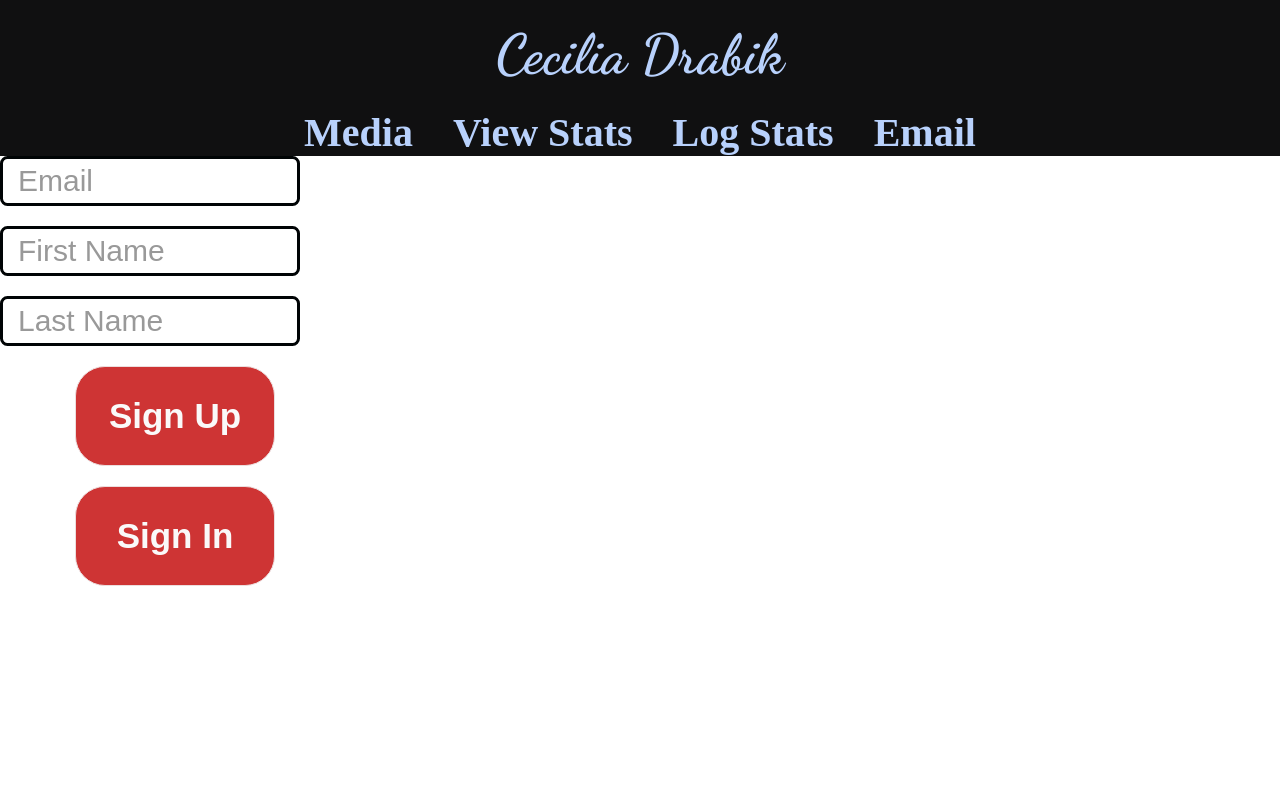
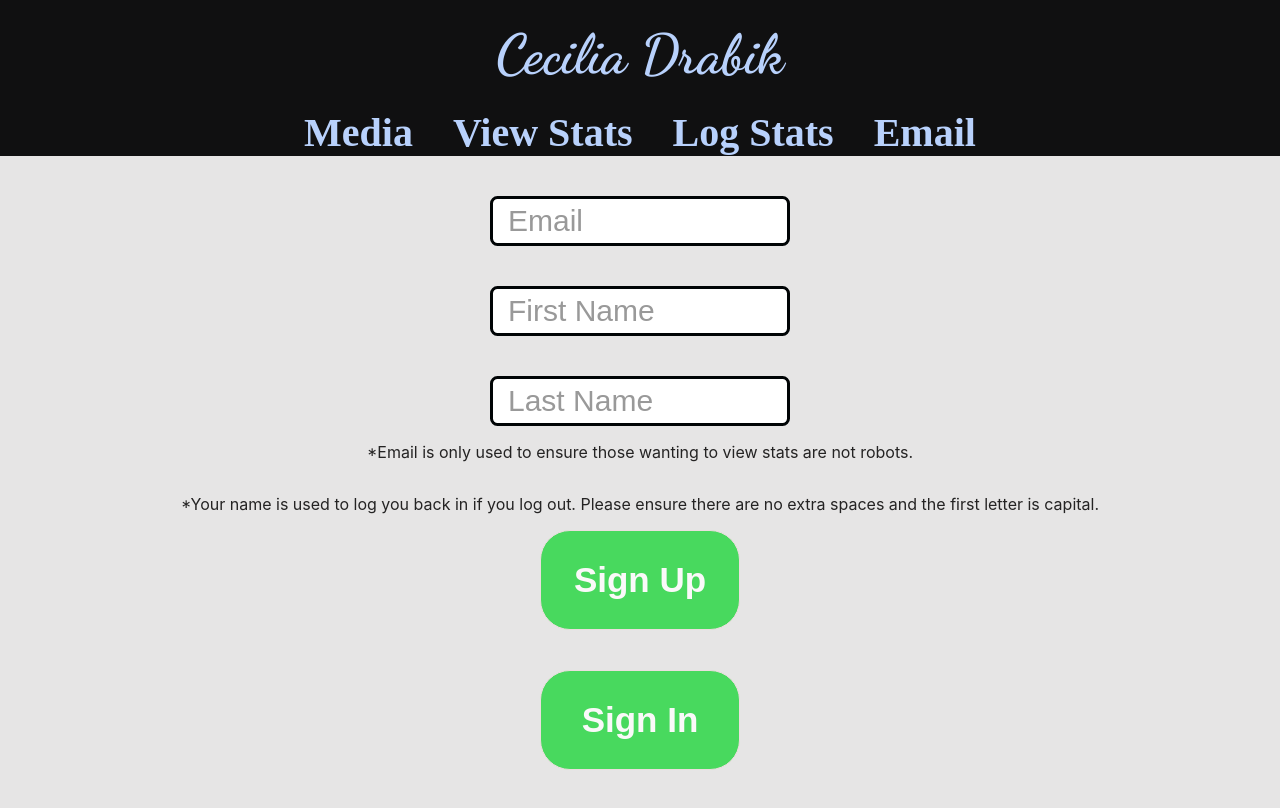
Before and after one commit to mkdrabik/Ciels_Stats, a React (Create React App) app: page /su in a window 1280 px wide. Shown: the top 808 px of the page. Built offline with nearby package versions, Linux system fonts and the light colour scheme; a web font is replaced by a local one.

Commit message:
better navigation and error handling

```diff
--- a/src/pages/Account.js
+++ b/src/pages/Account.js
@@ -1,4 +1,4 @@
-import { React } from "react";
+import { React, useState, useEffect } from "react";
 import Header from "../components/Header";
 import { txtDB, auth } from "../pages/txtConfig";
 import { doc, setDoc } from "firebase/firestore";
@@ -13,6 +13,15 @@ import {
 } from "firebase/auth";
 
 function Account() {
+  const [user, setUser] = useState(false);
+
+  useEffect(() => {
+    if (auth.currentUser === null) {
+      setUser(false);
+    } else {
+      setUser(true);
+    }
+  }, []);
   //Handles logging in with Google Account
   const handleGoogle = async (e) => {
     if (auth.currentUser) {
@@ -26,6 +35,7 @@ function Account() {
         await signInWithPopup(auth, provider);
         alert("Logged in");
         enablePersistence();
+        setUser(true);
       } catch (error) {
         alert(error);
       }
@@ -53,6 +63,7 @@ function Account() {
     try {
       await signOut(auth);
       alert("Successfully signed out");
+      window.location.reload();
     } catch (error) {
       alert("Not logged out!");
     }
@@ -63,6 +74,7 @@ function Account() {
       <body className="aoverall">
         <br />
         <br />
+        {!user && (
           <button
             className="si"
             onClick={(e) => {
@@ -71,17 +83,20 @@ function Account() {
           >
             Gmail
           </button>
+        )}
         <br />
         <br />
-
+        {!user && (
           <span>
             <Link to="/su">
               <button className="si">Email</button>
             </Link>
           </span>
+        )}
 
         <br />
         <br />
+        {user && (
           <button
             className="so"
             onClick={(e) => {
@@ -90,6 +105,7 @@ function Account() {
           >
             Sign Out
           </button>
+        )}
         <br />
         <br />
         <br />
--- a/src/pages/Signup.js
+++ b/src/pages/Signup.js
@@ -1,5 +1,6 @@
-import { useState, useRef } from "react";
+import { useState, useRef, useEffect } from "react";
 import { auth } from "./txtConfig";
+import "./css/Account.css";
 import {
   createUserWithEmailAndPassword,
   setPersistence,
@@ -7,6 +8,7 @@ import {
   signInWithEmailAndPassword,
 } from "firebase/auth";
 import Header from "../components/Header";
+import { Link } from "react-router-dom";
 
 function SignUp() {
   const [email, setEmail] = useState("");
@@ -15,23 +17,50 @@ function SignUp() {
   const e = useRef("");
   const fn = useRef("");
   const ln = useRef("");
+  const [user, setUser] = useState(false);
 
+  useEffect(() => {
+    if (auth.currentUser === null) {
+      setUser(false);
+    } else {
+      setUser(true);
+    }
+  }, []);
   const createNewUser = async (e) => {
     try {
-      createUserWithEmailAndPassword(auth, email, firstName + LastName);
+      await createUserWithEmailAndPassword(auth, email, firstName + LastName);
       enablePersistence();
+      setUser(true);
+      alert("New user created and logged in");
+      clear();
     } catch (err) {
       console.log(err);
+      if (err.toString().includes("email-already-in-use"))
+        alert("Email already in use");
+      else if (err.toString().includes("invalid-email")) {
+        alert("Please enter a valid email");
+      } else {
+        console.log(err);
+      }
     }
   };
 
   const logUserIn = async (e) => {
     try {
-      signInWithEmailAndPassword(auth, email, firstName + LastName);
+      await signInWithEmailAndPassword(auth, email, firstName + LastName);
       enablePersistence();
-      alert("Hello");
+      setUser(true);
+      alert("Logged in");
+      clear();
     } catch (err) {
       console.log(err);
+      if (err.toString().includes("credential")) {
+        alert(
+          "Please ensure your email is correct and please type your name in the same way you typed it when you signed up."
+        );
+      } else {
+        console.log(err);
+      }
     }
   };
   const enablePersistence = async () => {
@@ -43,8 +72,20 @@ function SignUp() {
   };
 
   return (
-    <>
+    <body className="abg2">
       <Header />
+      <br />
+      <br />
+
+      <div className="aoverall">
+        {user && (
+          <span>
+            <Link to="/stats">
+              <button className="si">TO STATS</button>
+            </Link>
+          </span>
+        )}
+        {!user && (
           <input
             placeholder="Email"
             className="input-box"
@@ -52,10 +93,11 @@ function SignUp() {
             ref={e}
             onChange={handleEmailChange}
           />
-
+        )}
         <br />
         <br />
 
+        {!user && (
           <input
             placeholder="First Name"
             className="input-box"
@@ -63,9 +105,10 @@ function SignUp() {
             ref={fn}
             onChange={handleFNChange}
           />
+        )}
         <br />
         <br />
-
+        {!user && (
           <input
             placeholder="Last Name"
             className="input-box"
@@ -73,31 +116,41 @@ function SignUp() {
             ref={ln}
             onChange={handleLNChange}
           />
+        )}
 
-      <br />
-      <br />
+        <p>
+          *Email is only used to ensure those wanting to view stats are not
+          robots.
+        </p>
+        <p>
+          *Your name is used to log you back in if you log out. Please ensure
+          there are no extra spaces and the first letter is capital.
+        </p>
 
+        {!user && (
           <button
-        className="so"
+            className="si2"
             onClick={(e) => {
               createNewUser();
             }}
           >
             Sign Up
           </button>
-
+        )}
         <br />
         <br />
-
+        {!user && (
           <button
-        className="so"
+            className="si2"
             onClick={(e) => {
               logUserIn();
             }}
           >
             Sign In
           </button>
-    </>
+        )}
+      </div>
+    </body>
   );
 
   function handleEmailChange(e) {
@@ -109,6 +162,11 @@ function SignUp() {
   function handleLNChange(e) {
     setLN(e.target.value);
   }
+  function clear() {
+    fn.current.value = "";
+    ln.current.value = "";
+    e.current.value = "";
+  }
 }
 
 export default SignUp;
```
Lines whose indentation alone changed are shown as unchanged.
